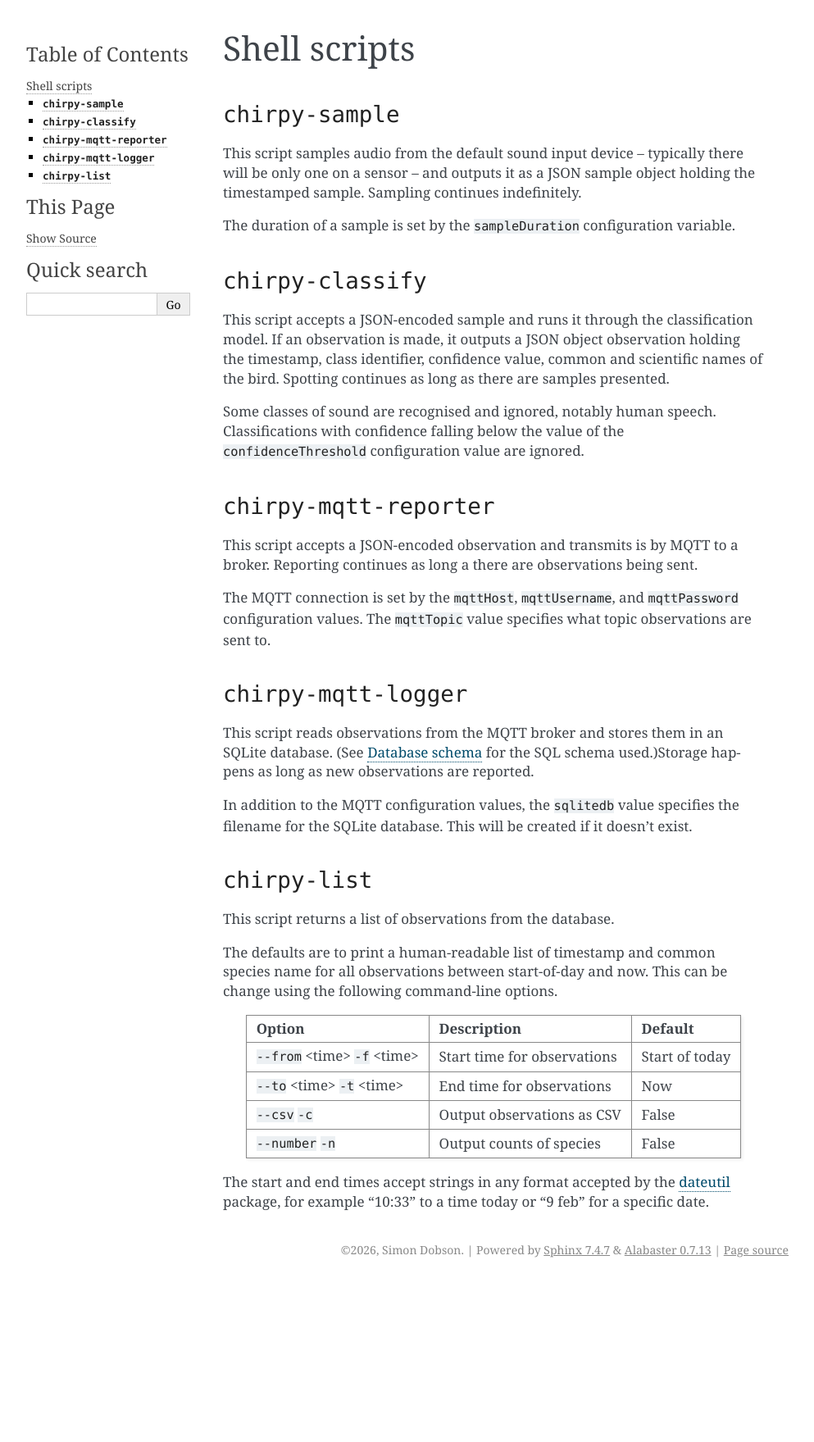
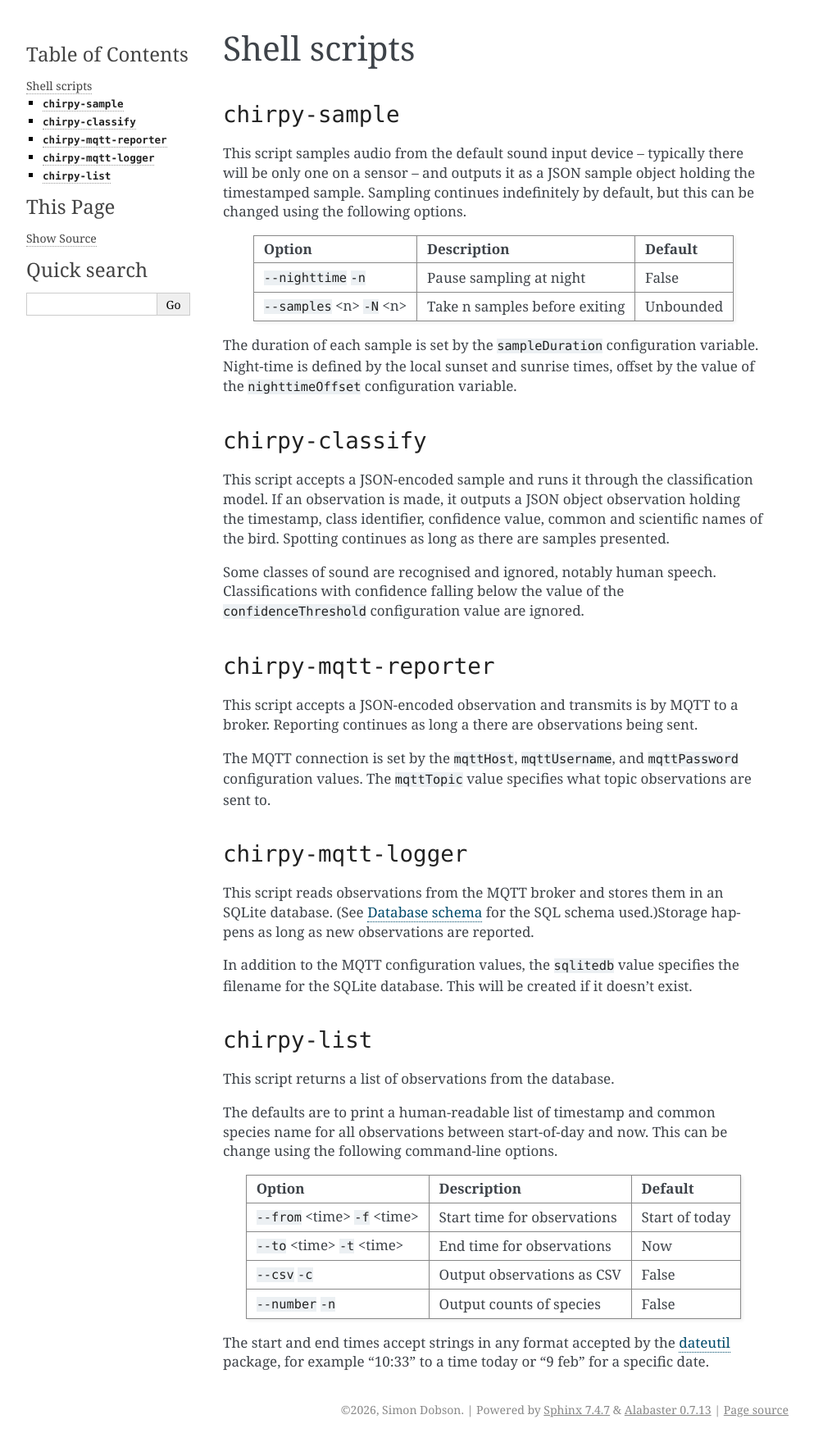
Before and after one commit to simoninireland/chirpy, a Sphinx documentation site: the page built from doc/scripts.rst, in a window 1280 px wide. Shown: the whole page at 82% size, without its empty margins (148-1141 px from the left). Built offline with Sphinx 7.4.7, drawn with Linux system fonts in a browser that asks for light colours; before the commit the page ends 1564 px from its top, so only the background shows below that.

Commit message:
Added options to stop sampling at night

```diff
--- a/doc/config.rst
+++ b/doc/config.rst
@@ -44,6 +44,9 @@ These tuning values all have sensible defaults.
 | ``confidenceThreshold`` | 0.2                | Minimal confidence for an             |                      |
 |                         |                    | observation to be reported            |                      |
 +-------------------------+--------------------+---------------------------------------+----------------------+
+| ``nighttimeOffset``     | 60                 | Time in minutes from sunrise/sunset   |                      |
+|                         |                    | considered to be night-time           |                      |
++-------------------------+--------------------+---------------------------------------+----------------------+
 
 The ``CHIRPY_LOG_LEVEL`` value can be a number or an expression. It is
 evaluated in an environment where the ``logging`` module is imported,
--- a/doc/scripts.rst
+++ b/doc/scripts.rst
@@ -7,9 +7,22 @@ Shell scripts
 This script samples audio from the default sound input device --
 typically there will be only one on a sensor -- and outputs it as a
 JSON sample object holding the timestamped sample. Sampling continues
-indefinitely.
+indefinitely by default, but this can be changed using the following
+options.
 
-The duration of a sample is set by the ``sampleDuration``
++-------------------+-------------------------------+----------------+
+| Option            | Description                   | Default        |
++===================+===============================+================+
+| ``--nighttime``   | Pause sampling at night       | False          |
+| ``-n``            |                               |                |
++-------------------+-------------------------------+----------------+
+| ``--samples`` <n> | Take n samples before exiting | Unbounded      |
+| ``-N`` <n>        |                               |                |
++-------------------+-------------------------------+----------------+
+
+The duration of each sample is set by the ``sampleDuration``
+configuration variable. Night-time is defined by the local sunset and
+sunrise times, offset by the value of the ``nighttimeOffset``
 configuration variable.
 
 ``chirpy-classify``
```
Also changed, not shown: 2 other files.
